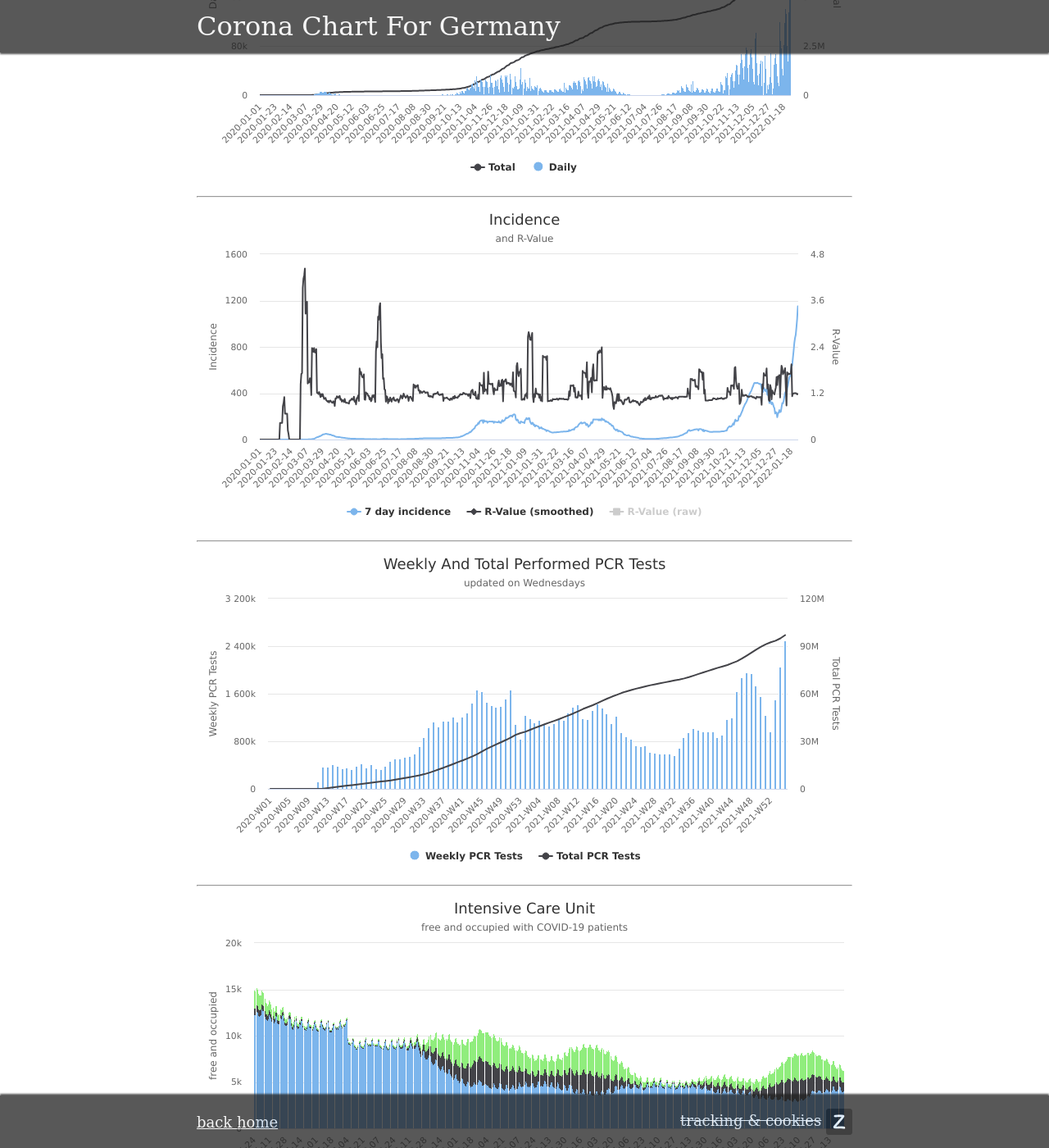
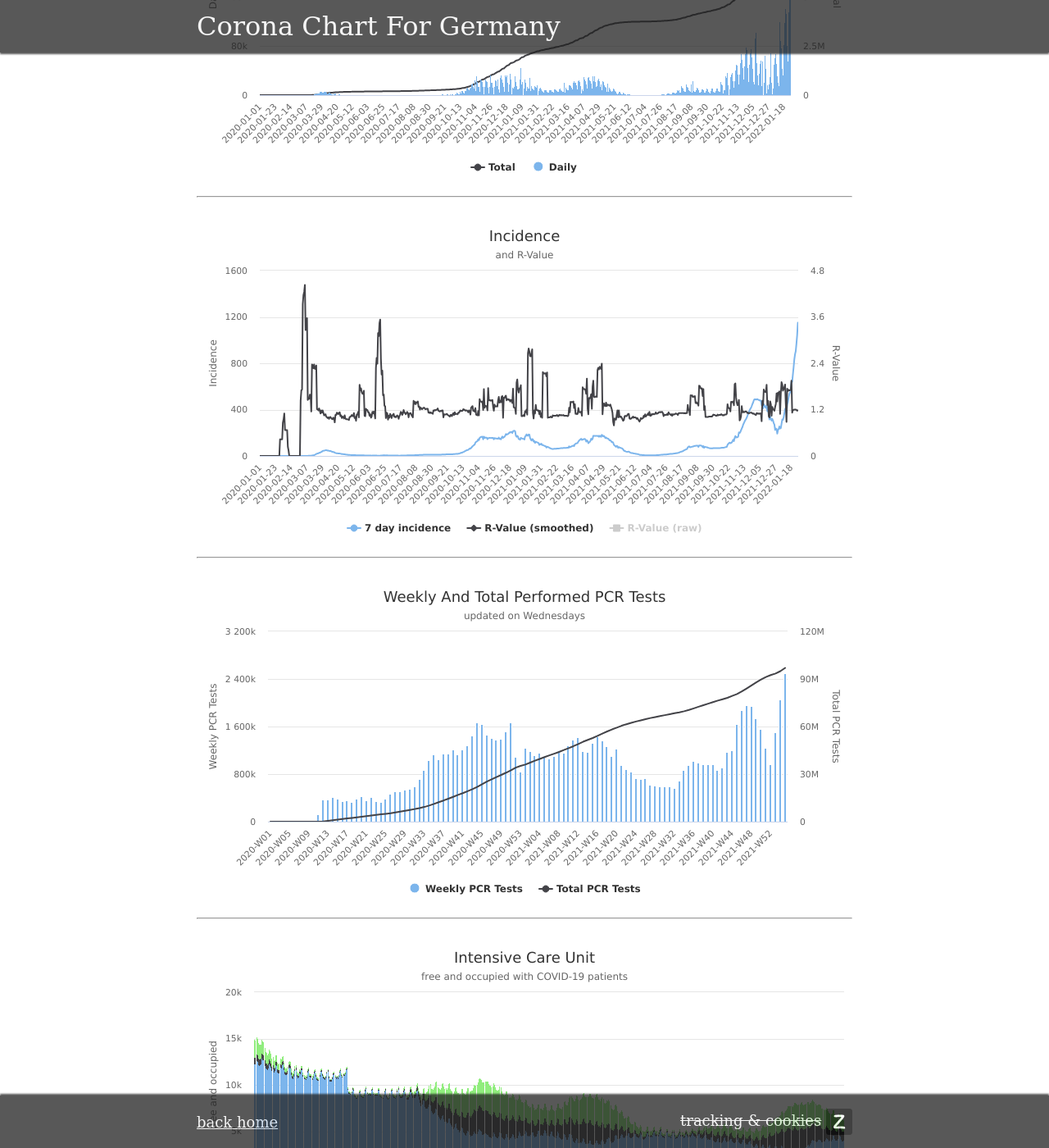
Before and after one commit to ZackDev/zackdev.github.io, a Jekyll site: the page built from _posts/2020-03-24-corona-chart-for-germany.md, in a window 1280 px wide and 1400 px high, scrolled down 309 px. Shown: the whole window at 82% size. Built offline with Jekyll 4.4.1, drawn with Linux system fonts in a browser that asks for light colours.

Commit message:
added missing spacer class

```diff
--- a/_sass/main.scss
+++ b/_sass/main.scss
@@ -38,6 +38,10 @@
   word-wrap: break-word;      /* IE 5.5-7 */
   white-space: -moz-pre-wrap; /* Firefox 1.0-2.0 */
   white-space: pre-wrap;      /* current browsers */
+}
+
+.spacer {
+  height: 20px;
 }
 
 img {
```
